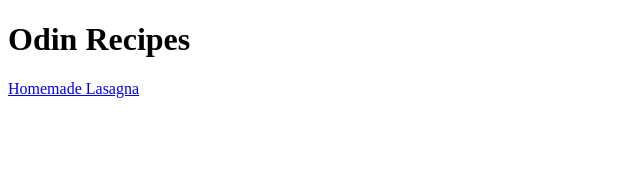
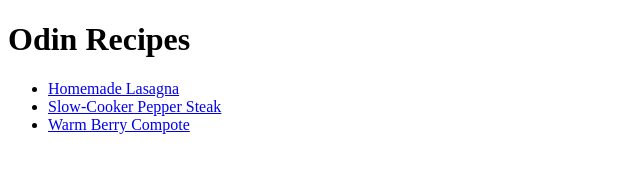
Before and after one commit to paulcasavant/odin-recipes, a plain HTML site: page index.html in a window 1280 px wide. Shown: the whole page, without its empty margins (0-640 px from the left). Drawn offline with Linux system fonts and the light colour scheme.

Commit message:
fix(home): Add recipe links to homepage

```diff
--- a/index.html
+++ b/index.html
@@ -6,6 +6,10 @@
     </head>
     <body>
         <h1>Odin Recipes</h1>
-        <a href="recipes/lasagna.html">Homemade Lasagna</a>
+        <ul>
+            <li><a href="recipes/lasagna.html">Homemade Lasagna</a></li>
+            <li><a href="recipes/slow-cooker.html">Slow-Cooker Pepper Steak</a></li>
+            <li><a href="recipes/berry-compote.html">Warm Berry Compote</a></li>
+        </ul>
     </body>
 </html>
```
